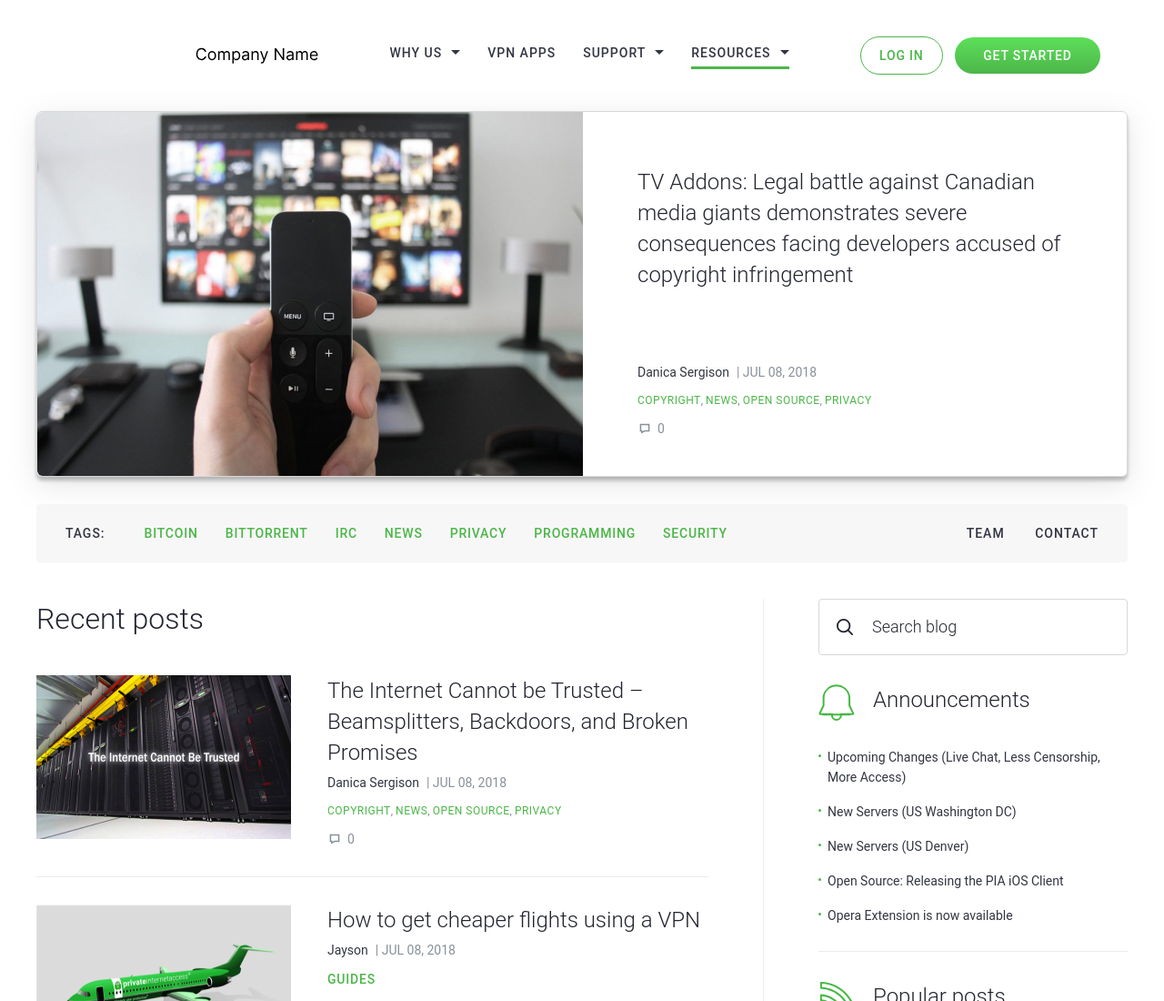
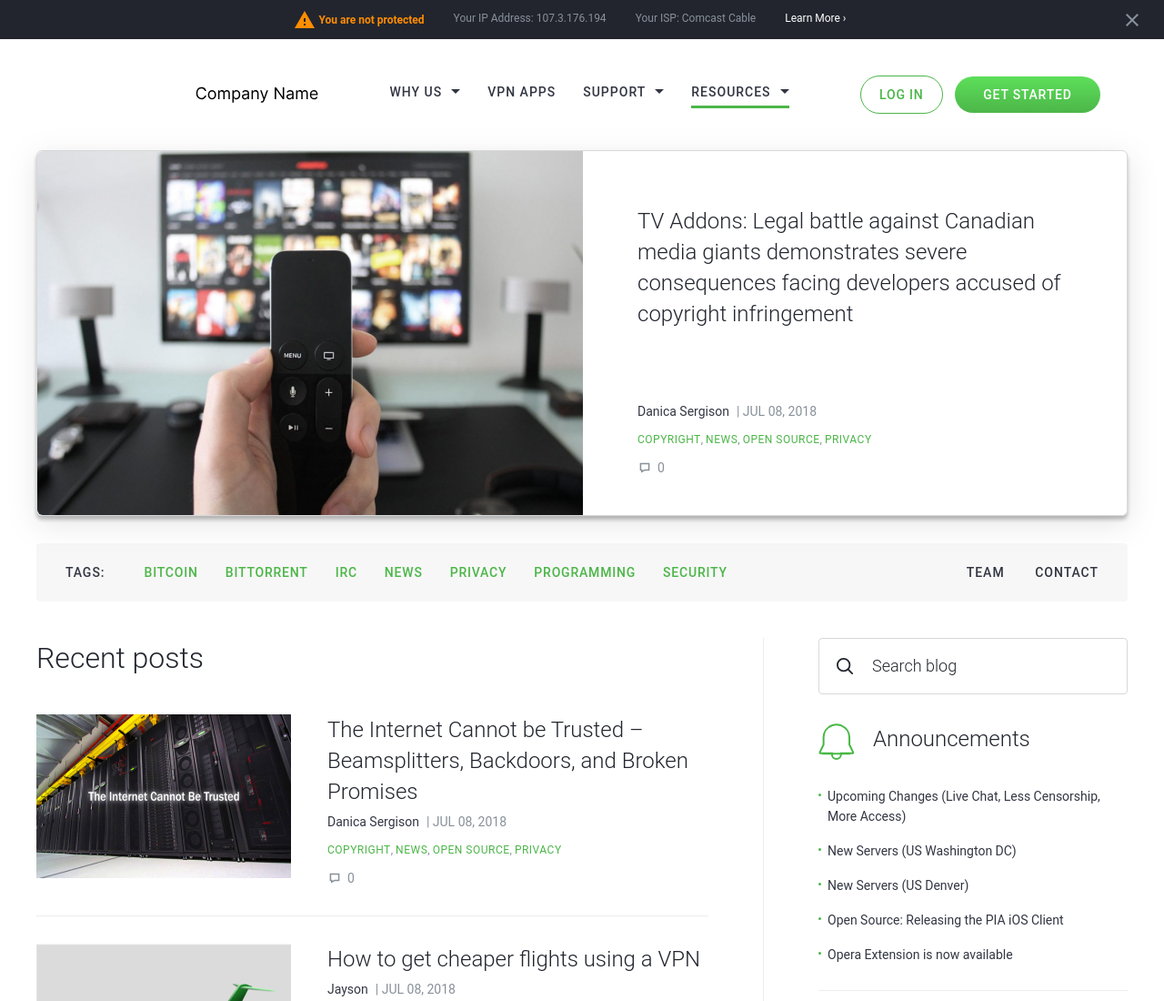
Before and after one commit to kosm-dev/glivera-test.github.io, a website: page app/index.html in a window 1280 px wide. Shown: the top 1100 px of the page at 91% size. Drawn offline with nearby package versions, Linux system fonts and the light colour scheme; files that its build step writes are made by us from their sources.

Commit message:
added warning

```diff
--- a/app/index.html
+++ b/app/index.html
@@ -12,6 +12,42 @@
 <body>
 
   <div class="wrapper">
+
+    <div class="warning">
+      <div class="container-fluid">
+        <div class="warning__inner">
+
+          <div class="warning__content">
+
+            <div class="warning__protect">
+              <img class="warning__protect-img" src="images/icons/warning.svg" alt="">
+              <div class="warning__protect-text">
+                You are not protected
+              </div>
+            </div>
+
+            <div class="warning__ip">
+              Your IP Address: 107.3.176.194
+            </div>
+
+            <div class="warning__isp">
+              Your ISP: Comcast Cable
+            </div>
+
+            <a class="warning__link-learn" href="#">
+            Learn More ›
+            </a>
+
+
+          </div>
+
+
+          <button class="warning__close">
+            <img src="images/icons/close.svg" alt="">
+          </button>
+        </div>
+      </div>
+    </div>
 
     <header class="header">
       <div class="container-fluid">
--- a/app/scss/style.scss
+++ b/app/scss/style.scss
@@ -3,6 +3,53 @@
 @import "reset";
 @import "libs";
 @import "global";
+
+.warning {
+  padding: 12px;
+  background-color: $default-3;
+  &__inner {
+    display: flex;
+    align-items: center;
+  }
+  &__content {
+    display: flex;
+    justify-content: center;
+    margin: 0 auto;
+  }
+  &__protect {
+    margin-right: 32px;
+    display: flex;
+    align-items: center;
+  }
+  &__protect-img {
+    margin-right: 5px;
+  }
+  &__protect-text {
+    @extend %roboto-700;
+    font-size: 12px;
+    line-height: 16px;
+    color: #ff8d00;
+  }
+  &__ip,
+  &__isp {
+    margin-right: 32px;
+    @extend %roboto-400;
+    font-size: 12px;
+    line-height: 16px;
+    color: #889099;
+  }
+  &__link-learn {
+    @extend %roboto-400;
+    font-size: 12px;
+    line-height: 16px;
+    color: #ffffff;
+  }
+  &__close {
+    background-color: transparent;
+    border: none;
+    cursor: pointer;
+  }
+}
 
 .header {
   padding: 40px 0;
@@ -519,18 +566,18 @@
     text-transform: uppercase;
     color: $accent;
   }
-  &__link:last-child{
+  &__link:last-child {
     margin-right: 0;
   }
-  &__link::after{
-    content: '';
+  &__link::after {
+    content: "";
     position: absolute;
     right: 0;
     top: 50%;
     transform: translateY(-50%);
     width: 24px;
     height: 24px;
-    background-image: url('../images/icons/arrow.svg');
+    background-image: url("../images/icons/arrow.svg");
     background-repeat: no-repeat;
   }
 }
```
Also changed, not shown: app/images/icons/close.svg (added), app/images/icons/warning.svg (added).
